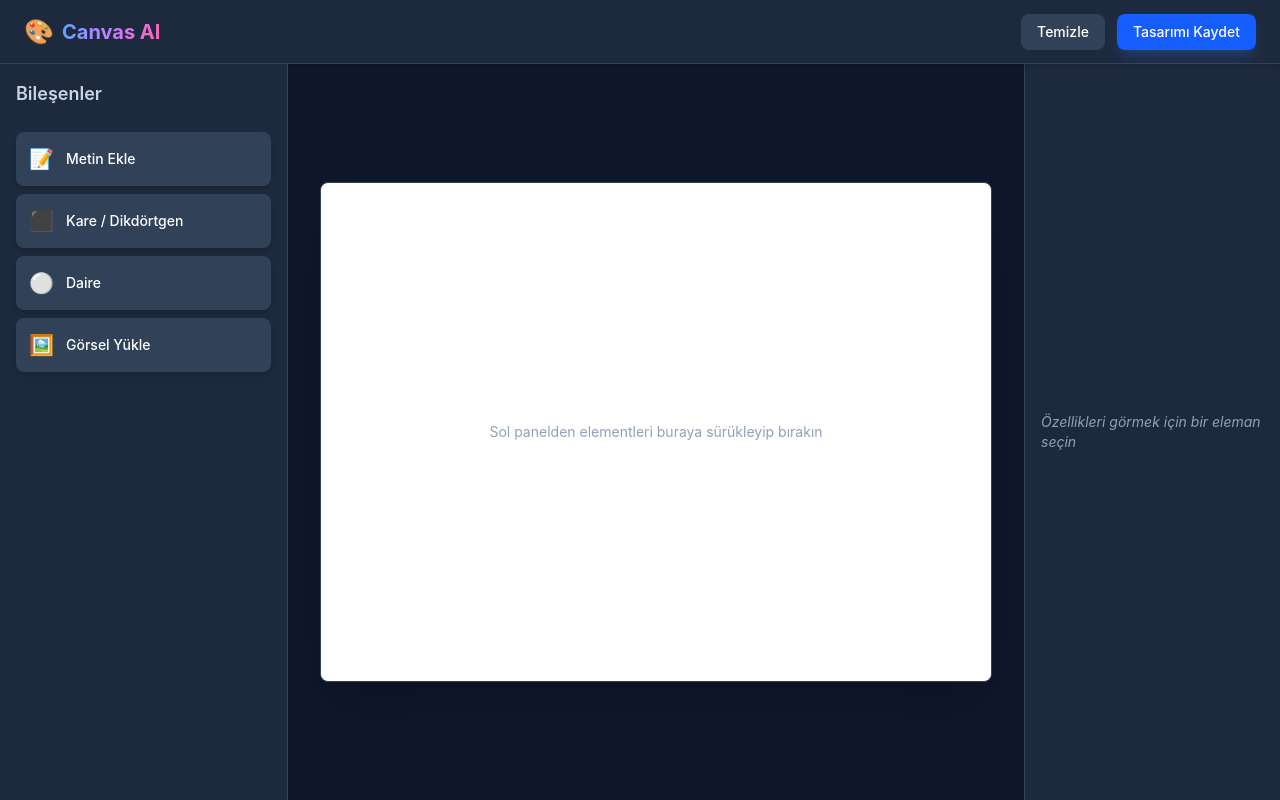
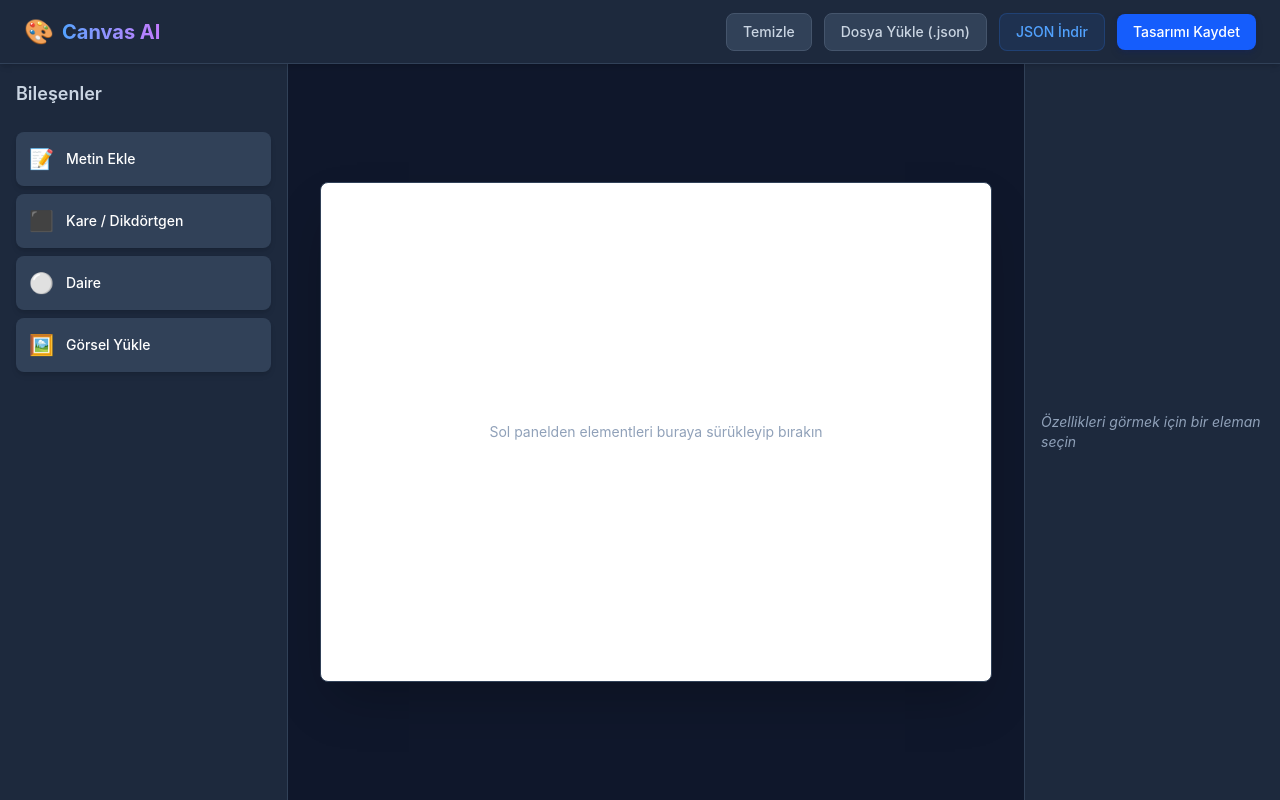
Before and after one commit to alikaankoc1/drag-craft, a React (Vite) app: page / in a window 1280 px wide. Built offline with nearby package versions, Linux system fonts and the light colour scheme.

Commit message:
feat: add localStorage persistence and JSON export/import capabilities
Updated Header to include file readers for JSON configuration imports and data streams for downloads. Added hooks in App component to seamlessly sync the canvas state with browser localStorage on initial mount.

```diff
--- a/src/App.tsx
+++ b/src/App.tsx
@@ -13,7 +13,7 @@ export interface CanvasElement {
   height: number;
   color: string;
   text?: string;
-  src?: string; // Yeni: Yüklenen resmin URL'ini tutacak alan
+  src?: string;
 }
 
 function App() {
@@ -22,6 +22,55 @@ function App() {
 
   const selectedElement = elements.find((el) => el.id === selectedId) || null;
 
+  // 1. Sayfa yüklendiğinde LocalStorage'dan eski tasarımı geri yükle
+  useEffect(() => {
+    const savedData = localStorage.getItem('canvas_design');
+    if (savedData) {
+      try {
+        setElements(JSON.parse(savedData));
+      } catch (e) {
+        console.error('Kayıtlı veri yüklenirken hata oluştu:', e);
+      }
+    }
+  }, []);
+
+  // 2. Tarayıcı Hafızasına Kaydetme (Local Storage)
+  const handleSaveToLocalStorage = () => {
+    localStorage.setItem('canvas_design', JSON.stringify(elements));
+    alert('Tasarımınız tarayıcı hafızasına başarıyla kaydedildi! 🚀');
+  };
+
+  // 3. Bilgisayara JSON Dosyası Olarak İndirme (Export)
+  const handleExportJSON = () => {
+    if (elements.length === 0) {
+      alert('İndirmek için canvas üzerinde en az bir eleman olmalıdır.');
+      return;
+    }
+    const dataStr = "data:text/json;charset=utf-8," + encodeURIComponent(JSON.stringify(elements, null, 2));
+    const downloadAnchor = document.createElement('a');
+    downloadAnchor.setAttribute("href", dataStr);
+    downloadAnchor.setAttribute("download", `tasarim-${Date.now()}.json`);
+    document.body.appendChild(downloadAnchor);
+    downloadAnchor.click();
+    downloadAnchor.remove();
+  };
+
+  // 4. Bilgisayardan Seçilen JSON Dosyasını Canvas'a Basma (Import)
+  const handleImportJSON = (jsonData: string) => {
+    try {
+      const parsedData = JSON.parse(jsonData) as CanvasElement[];
+      if (Array.isArray(parsedData)) {
+        setElements(parsedData);
+        setSelectedId(null);
+        alert('Tasarım başarıyla yüklendi! 📂');
+      } else {
+        alert('Geçersiz dosya formatı.');
+      }
+    } catch (e) {
+      alert('Dosya okunurken bir hata oluştu, lütfen geçerli bir JSON seçin.');
+    }
+  };
+
   const handleDragStart = (e: React.DragEvent, type: CanvasElement['type']) => {
     e.dataTransfer.setData('text/plain', type);
   };
@@ -29,7 +78,7 @@ function App() {
   const handleDrop = (e: React.DragEvent, canvasRect: DOMRect) => {
     e.preventDefault();
     const type = e.dataTransfer.getData('text/plain') as CanvasElement['type'];
-    if (!type || type === 'image') return; // Image tipini buradan engelliyoruz, çünkü onu input ile alacağız
+    if (!type || type === 'image') return;
 
     const x = e.clientX - canvasRect.left;
     const y = e.clientY - canvasRect.top;
@@ -49,19 +98,17 @@ function App() {
     setSelectedId(newElement.id);
   };
 
-  // Yeni: Dışarıdan yüklenen resmi canvas'ın merkezine ekleyen fonksiyon
   const handleAddImage = (imageSrc: string) => {
     const newElement: CanvasElement = {
       id: crypto.randomUUID(),
       type: 'image',
-      x: 400, // Canvas'ın tam ortası (800 / 2)
-      y: 250, // Canvas'ın tam ortası (500 / 2)
-      width: 200, // Varsayılan resim genişliği
-      height: 150, // Varsayılan resim yüksekliği
+      x: 400,
+      y: 250,
+      width: 200,
+      height: 150,
       color: 'transparent',
       src: imageSrc
     };
-
     setElements([...elements, newElement]);
     setSelectedId(newElement.id);
   };
@@ -99,13 +146,18 @@ function App() {
   const handleClear = () => {
     setElements([]);
     setSelectedId(null);
+    localStorage.removeItem('canvas_design'); // Temizlendiğinde hafızayı da uçuruyoruz
   };
 
   return (
     <div className="flex flex-col h-screen w-screen overflow-hidden font-sans antialiased bg-slate-900 selection:bg-blue-500/30">
-      <Header onClear={handleClear} />
+      <Header
+        onClear={handleClear}
+        onSave={handleSaveToLocalStorage}
+        onExport={handleExportJSON}
+        onImport={handleImportJSON}
+      />
       <div className="flex flex-1 overflow-hidden">
-        {/* Sidebar'a resim ekleme fonksiyonunu gönderiyoruz */}
         <Sidebar onDragStart={handleDragStart} onImageUpload={handleAddImage} />
         <CanvasArea
           elements={elements}
--- a/src/assets/components/Header.tsx
+++ b/src/assets/components/Header.tsx
@@ -1,24 +1,75 @@
+import { useRef } from 'react';
+
 interface HeaderProps {
   onClear: () => void;
+  onSave: () => void;
+  onExport: () => void;
+  onImport: (jsonData: string) => void;
 }
 
-export default function Header({ onClear }: HeaderProps) {
+export default function Header({ onClear, onSave, onExport, onImport }: HeaderProps) {
+  const fileInputRef = useRef<HTMLInputElement>(null);
+
+  const handleFileChange = (e: React.ChangeEvent<HTMLInputElement>) => {
+    const file = e.target.files?.[0];
+    if (file) {
+      const reader = new FileReader();
+      reader.onload = (event) => {
+        if (event.target?.result && typeof event.target.result === 'string') {
+          onImport(event.target.result);
+        }
+      };
+      reader.readAsText(file);
+    }
+    e.target.value = ''; // Aynı dosyayı tekrar seçebilmek için sıfırla
+  };
+
   return (
-    <header className="h-16 bg-slate-800 border-b border-slate-700 flex items-center justify-between px-6 text-white shadow-md z-10">
-      <div className="flex items-center gap-2">
+    <header className="h-16 bg-slate-800 border-b border-slate-700 px-6 flex items-center justify-between z-20 shadow-md">
+      {/* Logo */}
+      <div className="flex items-center gap-2 select-none">
         <span className="text-2xl">🎨</span>
-        <h1 className="text-xl font-bold bg-gradient-to-r via-purple-400 from-blue-400 to-pink-400 bg-clip-text text-transparent">
+        <h1 className="text-xl font-bold bg-gradient-to-r from-blue-400 to-purple-400 bg-clip-text text-transparent">
           Canvas AI
         </h1>
       </div>
-      <div className="flex gap-3">
+
+      {/* Aksiyon Butonları */}
+      <div className="flex items-center gap-3">
         <button
           onClick={onClear}
-          className="bg-slate-700 hover:bg-slate-600 px-4 py-2 rounded-lg text-sm font-medium transition-all"
+          className="px-4 py-2 text-sm font-medium text-slate-300 hover:text-white bg-slate-700 hover:bg-slate-600 rounded-lg transition-all border border-slate-600 active:scale-95"
         >
           Temizle
         </button>
-        <button className="bg-blue-600 hover:bg-blue-500 px-4 py-2 rounded-lg text-sm font-medium transition-all shadow-lg shadow-blue-500/20">
+
+        {/* Gizli JSON Import Input'u */}
+        <input
+          type="file"
+          ref={fileInputRef}
+          accept=".json"
+          onChange={handleFileChange}
+          className="hidden"
+        />
+
+        <button
+          onClick={() => fileInputRef.current?.click()}
+          className="px-4 py-2 text-sm font-medium text-slate-300 hover:text-white bg-slate-700 hover:bg-slate-600 rounded-lg transition-all border border-slate-600 active:scale-95"
+        >
+          Dosya Yükle (.json)
+        </button>
+
+        <button
+          onClick={onExport}
+          className="px-4 py-2 text-sm font-medium text-blue-400 hover:text-blue-300 bg-blue-500/10 hover:bg-blue-500/20 rounded-lg transition-all border border-blue-500/20 active:scale-95"
+        >
+          JSON İndir
+        </button>
+
+        <button
+          onClick={onSave}
+          className="px-4 py-2 text-sm font-medium text-white bg-blue-600 hover:bg-blue-500 rounded-lg transition-all shadow-md shadow-blue-950/50 active:scale-95"
+        >
           Tasarımı Kaydet
         </button>
       </div>
```
